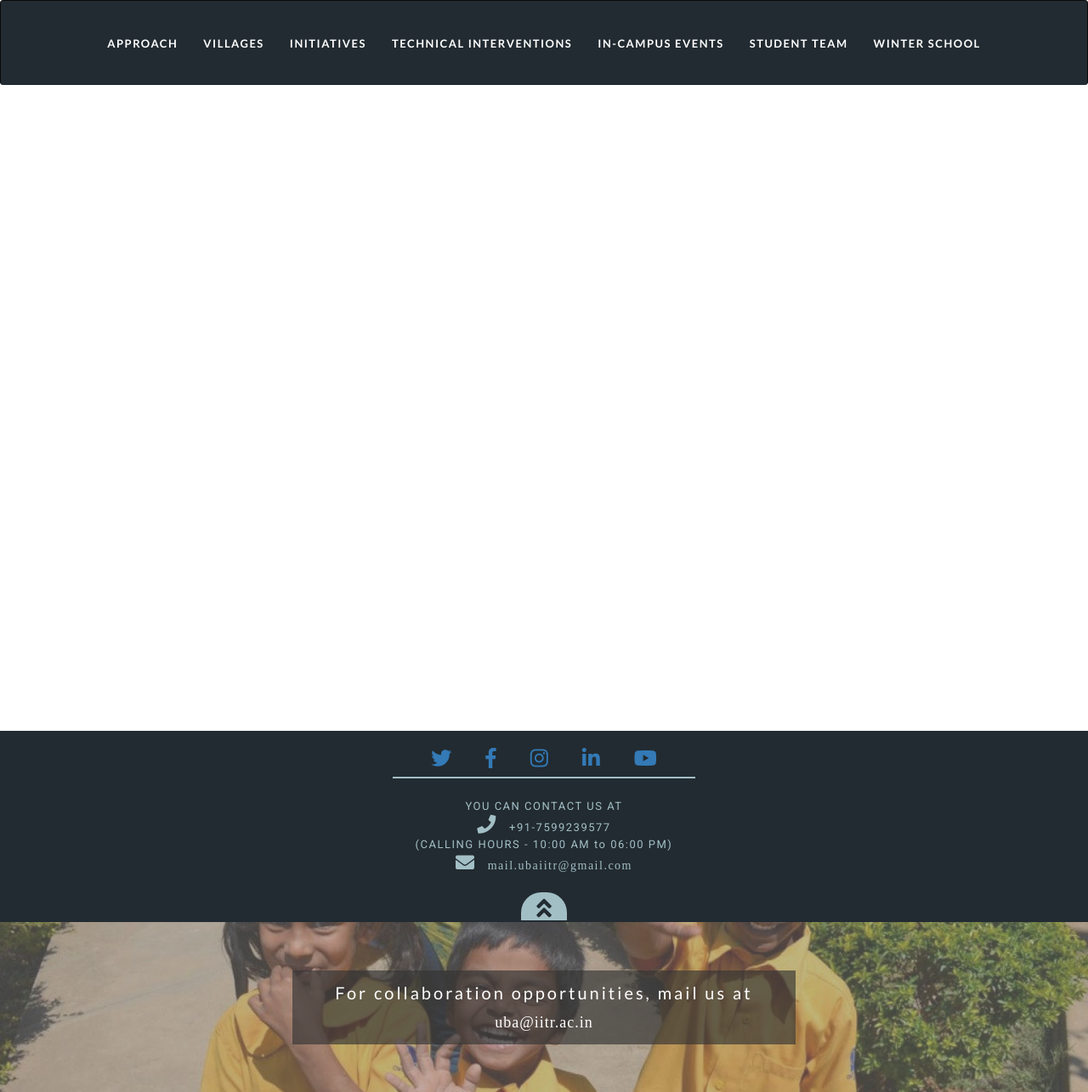
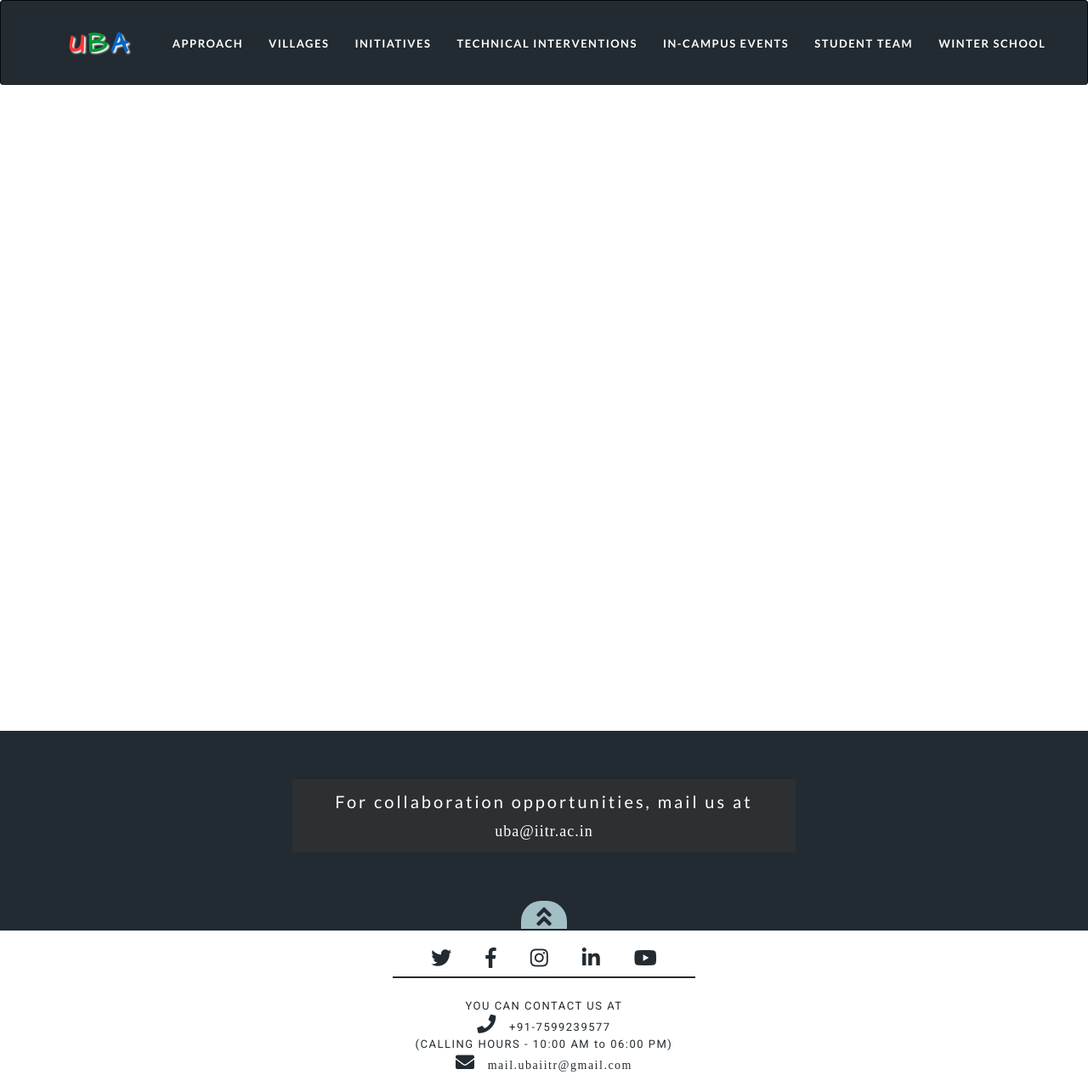
Before and after one commit to aks010/UBA-Roorkee-Chapter, a PHP site: page /index.html in a window 1280 px wide. Shown: the whole page at 85% size. Run offline with PHP 8.4, Linux system fonts and the light colour scheme; style sheets or scripts are compiled from the project's sources; some libraries are stand-ins or nearby versions; some web fonts are replaced.

Commit message:
NAv logo and footer upgrdes

```diff
--- a/index.html
+++ b/index.html
@@ -20,7 +20,8 @@
 
 	<!-- Google fonts includes -->
 	<link href='https://fonts.googleapis.com/css?family=Lato:100,300,400,700,900' rel='stylesheet' type='text/css'>
-	<link href='https://fonts.googleapis.com/css?family=Acme' rel='stylesheet'>
+	<link href='https://fonts.googleapis.com/css?family=Architects Daughter' rel='stylesheet'>
+	<link href='https://fonts.googleapis.com/css?family=Paytone One' rel='stylesheet'>
 	<link href='https://fonts.googleapis.com/css?family=Roboto' rel='stylesheet'>
 	<link href='https://fonts.googleapis.com/css?family=Anaheim' rel='stylesheet'>
 
@@ -56,7 +57,7 @@
 						<span class="icon-bar"></span>
 						<span class="icon-bar"></span>
 					</button>
-					<a class="navbar-brand" >UBAIITR</a>
+					<a class="navbar-brand" ><span>U</span><span>B</span><span>A</span></a>
 				</div>
 
 				<div class="collapse navbar-collapse" id="bs-example-navbar-collapse-1">
@@ -81,10 +82,11 @@
 	</div>
 
 	<footer>
-		<div class="social-icons"><span style="border-bottom: 2px solid #a3bfc6; padding-bottom:10px; padding-right: 2%; padding-left: 2%"><a class=""><span class="fab fa-twitter"></span></a><a class=""><span class="fab fa-facebook-f"></span></a><a class=""><span class="fab fa-instagram"></span></a><a class=""><span class="fab fa-linkedin-in"></span></a><a class=""><span class="fab fa-youtube"></span></a></span></div>
+		<div class="extra"><div class="collab">For collaboration opportunities, mail us at<br><span class="mailid">uba@iitr.ac.in</span></div></div>
+		<div class="bottom"><span class="fas fa-angle-double-up"></span></div>
+		<div class="social-icons"><span style="border-bottom: 2px solid rgb(34,43, 49); padding-bottom:10px; padding-right: 2%; padding-left: 2%"><a class=""><span class="fab fa-twitter"></span></a><a class=""><span class="fab fa-facebook-f"></span></a><a class=""><span class="fab fa-instagram"></span></a><a class=""><span class="fab fa-linkedin-in"></span></a><a class=""><span class="fab fa-youtube"></span></a></span></div>
 		<div class="contact-info">YOU CAN CONTACT US AT<br><span class="fa fa-phone"></span>&nbsp;&nbsp;&nbsp;+91-7599239577<br>(CALLING HOURS - 10:00 AM to 06:00 PM)<br><span class="fa fa-envelope"></span>&nbsp;&nbsp;&nbsp;<span style="font-family: Anaheim">mail.ubaiitr@gmail.com</span></div>
-		<div class="bottom"><span class="fas fa-angle-double-up"></span><span class="fas fa-angle-double-down" style="display: none"></span></div>
-		<div class="extra"><div class="collab">For collaboration opportunities, mail us at<br><span class="mailid">uba@iitr.ac.in</span></div></div>
+
 	</footer>
 
 	<!-- js apis includes -->
--- a/resources/css/main.css
+++ b/resources/css/main.css
@@ -2,6 +2,9 @@
 	font-family: Lato;
 	line-height: 1.65;
 	font-size: 14px;
+}
+
+#uba-content{
 }
 
 footer .social-icons{
@@ -23,11 +26,12 @@ footer .social-icons .row{
 
 footer .social-icons span.fab{
 	padding: 20px;
+	color: rgb(34, 43,49);
 	font-size: 24px;
 }
 
 footer{
-	background-color: rgb(34, 43, 49);
+	/* background-color: #fff; */
 }
 
 footer .contact-info{
@@ -38,7 +42,7 @@ footer .contact-info{
 	font-size: 13px;
     letter-spacing:1.5px;
     padding:16px;
-    color:#a3bfc6;
+    color:rgb(34, 43, 49);
 	padding-top: 15px;
 	padding-bottom: 20px;
 }
@@ -50,6 +54,7 @@ footer .contact-info span.fa{
 footer .bottom{
 	width: 100%;
 	text-align: center;
+	background-color: rgb(34, 43, 49);
 }
 
 footer .bottom span{
@@ -66,13 +71,10 @@ footer .bottom span{
 }
 
 footer .extra{
-	background-image: url('../images/footer.jpg');
-	background-position: center;
-  background-repeat: no-repeat;
-  background-size: cover;
 	height: 200px;
 	display: flex;
 	align-items: center;
+	background-color: rgb(34, 43, 49);
 }
 
 footer .collab{
--- a/resources/css/nav.css
+++ b/resources/css/nav.css
@@ -72,18 +72,12 @@ html, body{
     display: flex;
     align-items: center;
     height: 100%;
+    padding-left: 80px;
+    width: 100%;
   }
 
   .navbar-inverse .container .collapse{
     margin: auto;
-}
-
-nav .navbar-brand{
-  font:12px Lato;
-  text-transform:uppercase;
-  color:#FFF;
-  letter-spacing:2px;
-  margin-top:2px;
   }
 
   .navbar{
@@ -125,7 +119,31 @@ nav .nav{
   }
 
   .navbar-header{
-  display: none;
+
+  }
+
+  .navbar-brand{
+    margin-bottom: 30px;
+    letter-spacing: 4px;
+  }
+
+  .navbar-brand span{
+    font-size: 32px;
+    color: white;
+    font-family: "Architects Daughter";
+    text-shadow: 2px 2px 2px #ffffff
+  }
+
+  .navbar-brand span:nth-child(1){
+    color:  #ff3333;
+  }
+
+   .navbar-brand span:nth-child(2){
+    color:  #009933;
+  }
+
+   .navbar-brand span:nth-child(3){
+    color:  #0066cc;
   }
 
   nav .navbar-collapse{
```
Also changed, not shown: resources/images/back-texture.jpg (added). Lines whose indentation alone changed are shown as unchanged.
